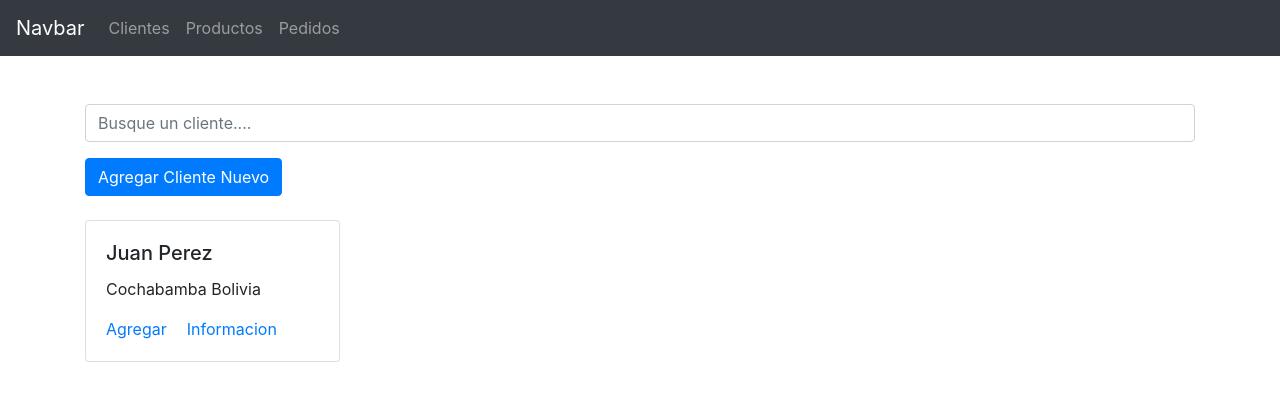
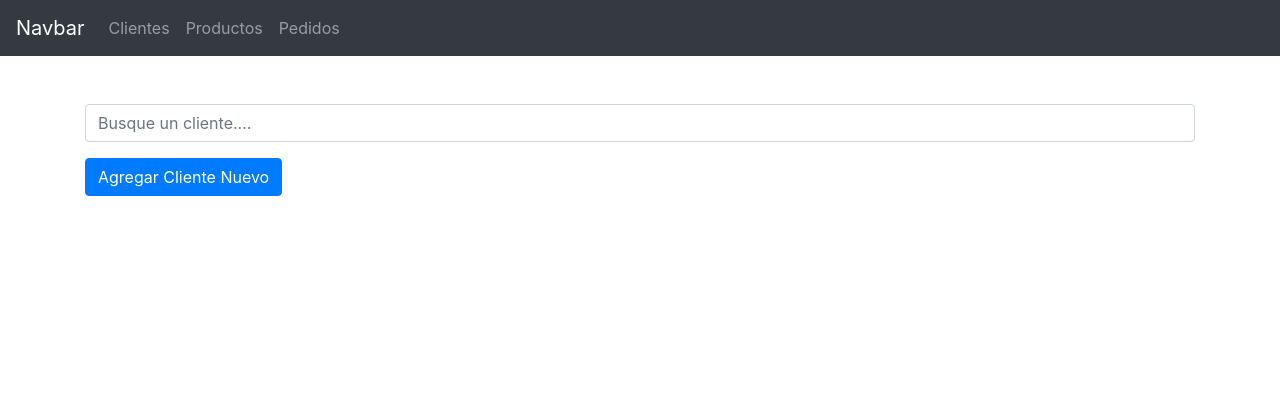
Before and after one commit to edwin0003/Pedidos, an Angular app: page / in a window 1280 px wide. Shown: the top 398 px of the page. Built offline with nearby package versions, Linux system fonts and the light colour scheme.

Commit message:
Agregando funcion de busqueda de cliente en homeComponent

```diff
--- a/src/app/clientes/clientes.component.html
+++ b/src/app/clientes/clientes.component.html
@@ -10,6 +10,7 @@
 <div class="container">
     <div class="clientes" *ngFor="let cliente of clientesLocales">
         <p>Cliente: {{cliente.nombre}} </p>
+        <p>Edad: {{cliente.apellido}} </p>
         <p>Edad: {{cliente.edad}} </p>
     </div>
 </div>
--- a/src/app/home/home.component.html
+++ b/src/app/home/home.component.html
@@ -1,14 +1,15 @@
 <div class="container mt-5">
   <form action="" class="form-group">
-    <input placeholder="Busque un cliente...." type="text" class="form-control">
+    <input (input)="buscarClientes($event.target.value)" placeholder="Busque un cliente...." type="text" class="form-control">
   </form>
   <button class="btn btn-primary" [routerLink]="['/agregar-cliente']" routerLinkActive="router-link-active"  >Agregar Cliente Nuevo</button>
-  <div class="row mt-4" >
-    <div class="col-sm-3">
-      <div class="card">
+  <div class="row mt-4">
+    <div class="col-sm-3 mt-3" *ngFor="let cliente of clientes ">
+      <div class="card clientes">
         <div class="card-body">
-          <h5 class="card-title">Juan Perez</h5>
-          <p class="card-text">Cochabamba Bolivia </p>
+          <h5 class="card-title"> {{cliente.nombre}} {{cliente.apellido}} </h5>
+          <h6 class="card-subtitle">Id: {{cliente.clienteId}} </h6>
+          <p class="card-text">{{cliente.direccion}} </p>
           <a href="#" class="card-link ">Agregar</a>
           <a href="#" class="card-link ">Informacion</a>
         </div>
--- a/src/app/home/home.component.scss
+++ b/src/app/home/home.component.scss
@@ -0,0 +1,5 @@
+.clientes{
+    border: 3px solid;
+    background-color: gold;
+
+}
--- a/src/app/home/home.component.ts
+++ b/src/app/home/home.component.ts
@@ -1,4 +1,6 @@
 import { Component, OnInit } from '@angular/core';
+import { ClientesService } from '../services/clientes.service';
+import { Cliente } from '../models/clientes';
 
 @Component({
   selector: 'app-home',
@@ -7,9 +9,19 @@ import { Component, OnInit } from '@angular/core';
 })
 export class HomeComponent implements OnInit {
 
-  constructor() { }
+  clientes: Array<Cliente>=new Array<Cliente>();
+  constructor(public clientesServicio: ClientesService) { }
 
   ngOnInit(): void {
+    this.clientes= this.clientesServicio.clientesLocalStorage;
+  }
+  buscarClientes(nombreaBuscar)
+  {
+
+    this.clientes=this.clientesServicio.clientesLocalStorage.filter(clientesLS=>{
+      return clientesLS.nombre.toLocaleLowerCase().includes(nombreaBuscar.toLocaleLowerCase());
+    })
+
   }
 
 }
```
